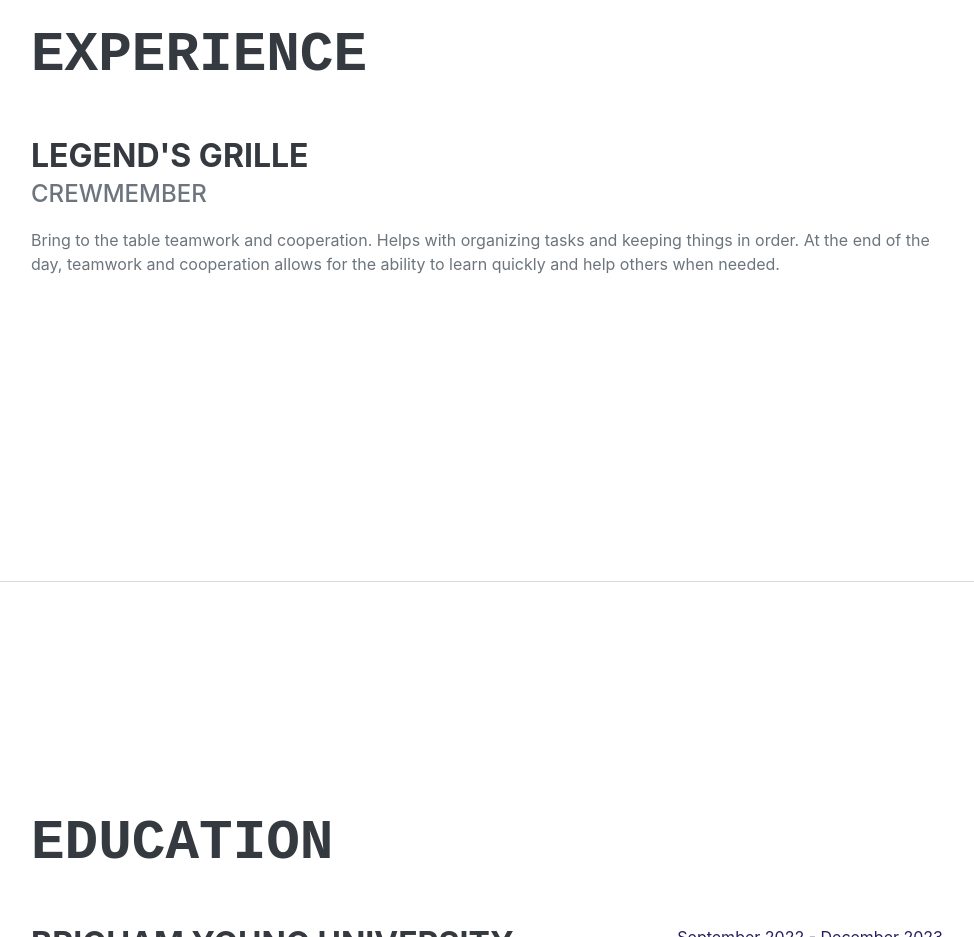
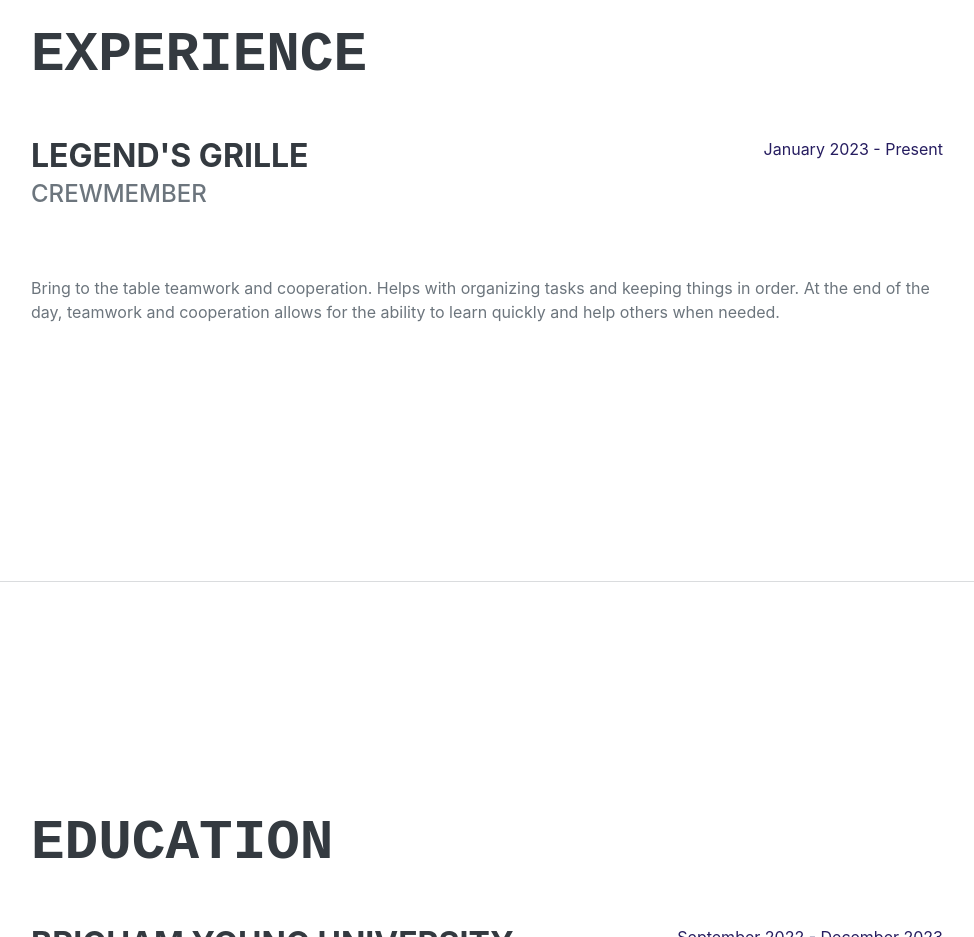
Before and after one commit to eileemiller/finalproject, a plain HTML site: page index.html in a window 1280 px wide. Shown: the part 1020-1957 px from the top of the page, without its empty margins (289-1263 px from the left). Drawn offline with nearby package versions, Linux system fonts and the light colour scheme; a web font is replaced by a local one.

Commit message:
Add files via upload

```diff
--- a/index.html
+++ b/index.html
@@ -66,6 +66,9 @@
                         <div class="flex-grow-1">
                             <h3 class="mb-0">Legend's Grille </h3>
                             <div class="subheading mb-3">Crewmember</div>
+                        </div>
+                        <div class="flex-shrink-0"><span class="text-primary textcolor">January 2023 - Present</span></div>
+                    </div>
                             <p>Bring to the table teamwork and cooperation. Helps with organizing tasks and keeping things in order. At the end of the day, teamwork and cooperation allows for the ability to learn quickly and help others when needed. </p>
                         </div>
                         <!-- <div class="flex-shrink-0"><span class="text-primary textcolor">March 2013 - Present</span></div>
```
Also changed, not shown: webdesign.html (+2 -2 lines).
